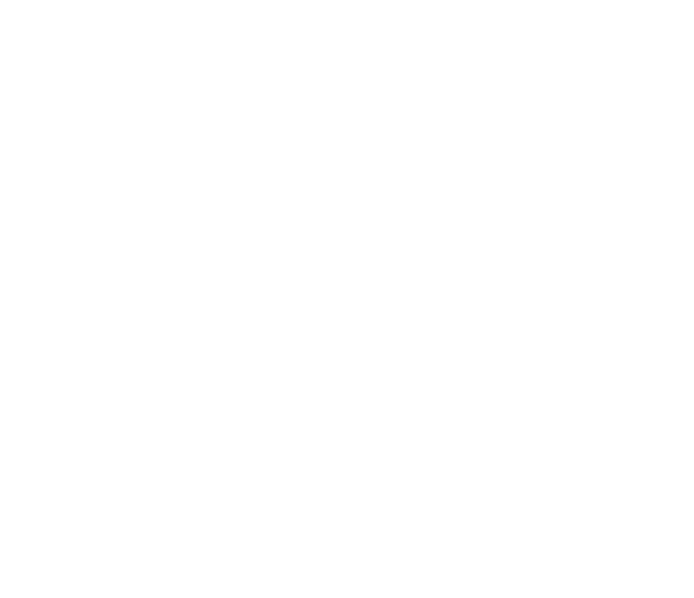
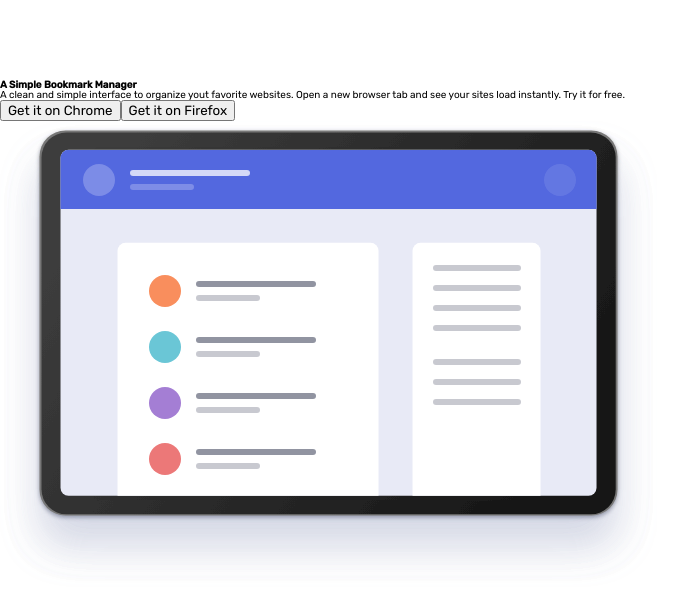
Before and after one commit to zflegle3/landing-page, a React (Create React App) app: page / in a window 1280 px wide. Shown: the top 598 px of the page, without its empty margins (0-694 px from the left). Built offline with nearby package versions, Linux system fonts and the light colour scheme.

Commit message:
added basic components and structure for first content section

```diff
--- a/src/App.js
+++ b/src/App.js
@@ -1,6 +1,7 @@
 
 import "./styles/styles.scss";
 import Nav from "./components/Nav";
+import SectionMain from "./components/SectionMain";
 
 function App() {
 
@@ -12,6 +13,7 @@
   return (
     <div className="App">
       <Nav />
+      <SectionMain />
     </div>
   );
 }
--- /dev/null
+++ b/src/components/SectionMain.js
@@ -0,0 +1,25 @@
+
+import { ReactComponent as ContentSvg } from '../images/illustration-hero.svg';
+
+
+function SectionMain() {
+
+
+    return (
+      <div className="container-main">
+        <div className="container-sub-a">
+            <h1>A Simple Bookmark Manager</h1>
+            <p>A clean and simple interface to organize yout favorite websites. Open a new browser tab and see your sites load instantly. Try it for free.</p>
+            <div className="button-container">
+                <button>Get it on Chrome</button>
+                <button>Get it on Firefox</button>
+            </div>
+        </div>
+        <div className="container-sub-b">
+            <ContentSvg/>
+        </div>
+      </div>
+    );
+  }
+
+  export default SectionMain;
```
